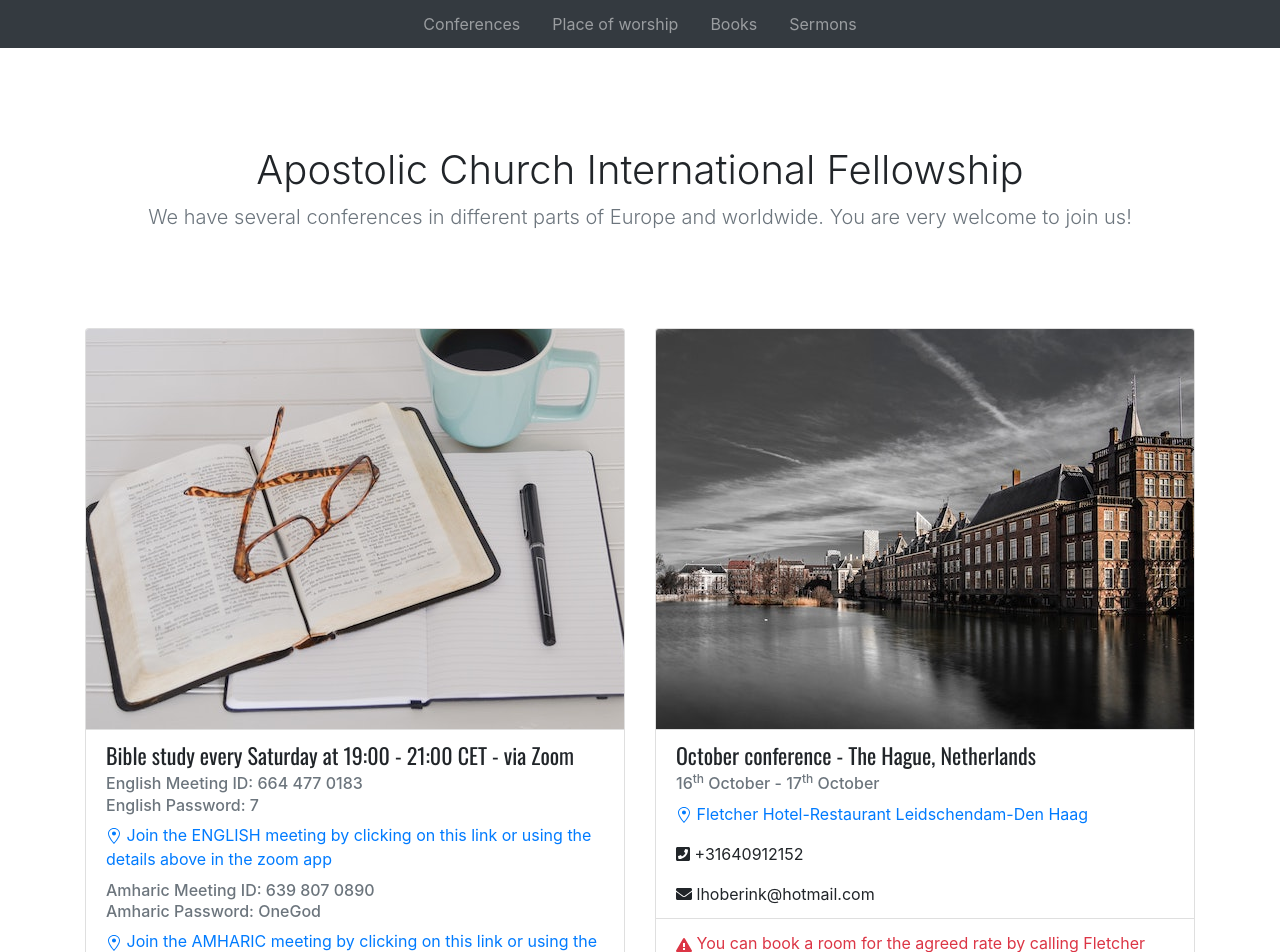
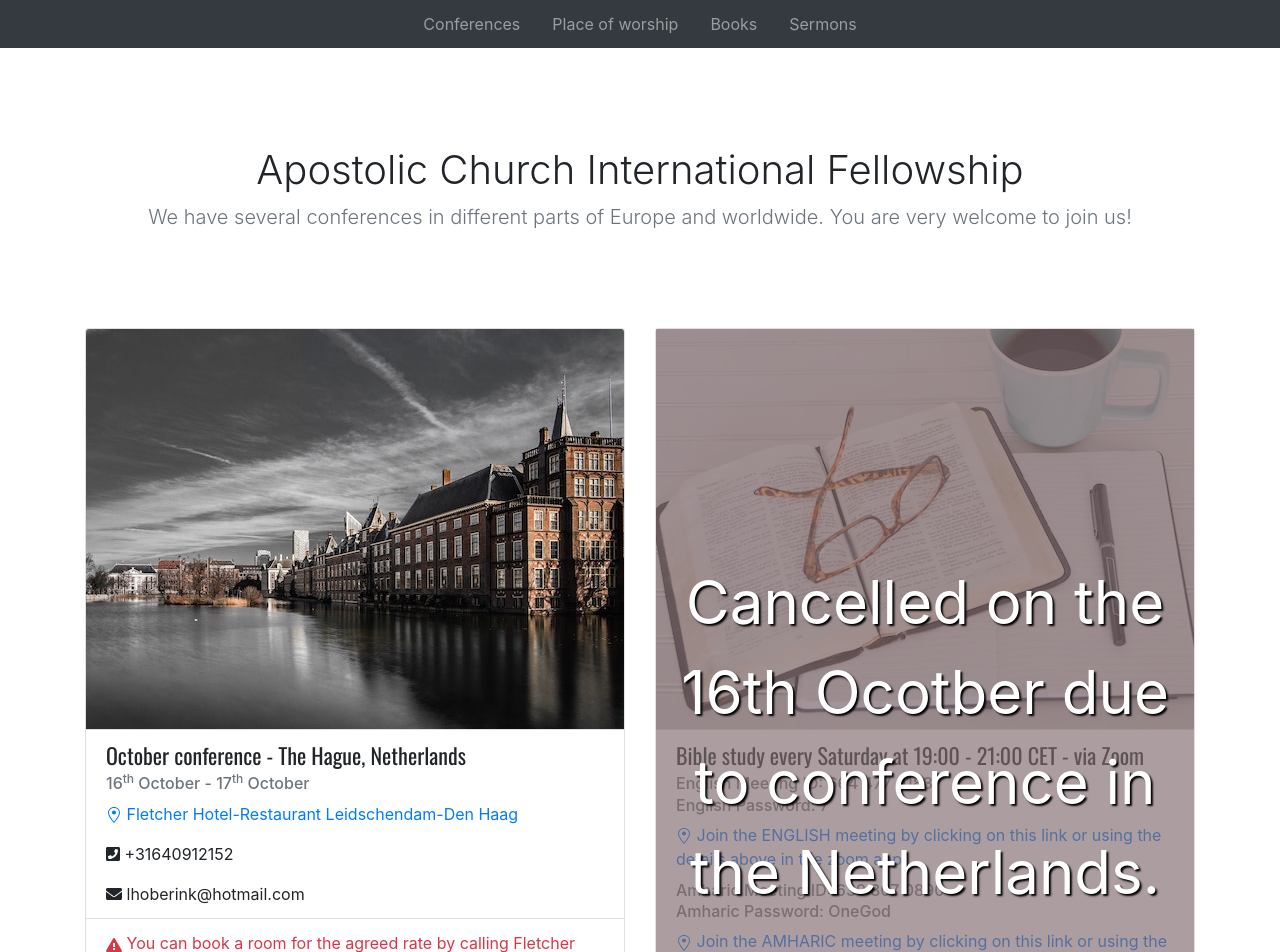
Before and after one commit to Haimanot1989/church, a React (Create React App) app: page / in a window 1280 px wide. Shown: the top 952 px of the page. Built offline with nearby package versions, Linux system fonts and the light colour scheme.

Commit message:
Add cancellation info to the online meetings

```diff
--- a/src/components/Cards.js
+++ b/src/components/Cards.js
@@ -6,6 +6,7 @@ import { ConfSubTypeTimeItem } from "./ConfSubTypeTimeItem";
 import onlineMeetings from "./data/onlineMeetings.json";
 import conferences from "./data/conferences.json";
 import { OnlineMeetingCard } from "./OnlineMeetingCard";
+import { Overlay } from "./Overlay";
 
 const Cards = () => {
   let europeBibleStudyOnZoom = onlineMeetings["europeBibleStudyOnZoom"];
@@ -17,8 +18,8 @@ const Cards = () => {
   return (
     <>
       <div className="card-deck mb-2">
+        <Card {...octoberConference2021} />
         <OnlineMeetingCard {...europeBibleStudyOnZoom} />
-        <Card {...octoberConference2021} />
       </div>
       <div className="card-deck mb-2">
         <Card {...novemberConferenceSwitzerland} />
@@ -40,6 +41,7 @@ const Card = ({
   mainLocation,
   hotelsNearBy,
   isCancelled,
+  cancelledMessage,
   importantMessage
 }) => {
   if (!imageUrl) {
@@ -47,7 +49,9 @@ const Card = ({
   }
   return (
     <div className="card overlay-container card-font-style">
-      {isCancelled && <Overlay />}
+      {isCancelled && cancelledMessage && (
+        <Overlay cancelledMessage={cancelledMessage} />
+      )}
       <img
         className="card-img-top img-height-equalizer "
         src={imageUrl}
@@ -91,14 +95,6 @@ const Card = ({
             return <Hotel {...value} key={key} />;
           })}
       </ul>
-    </div>
-  );
-};
-
-const Overlay = () => {
-  return (
-    <div id="overlay">
-      <span className="o-text">Cancelled due to coronavirus pandemic.</span>
     </div>
   );
 };
--- a/src/components/OnlineMeetingCard.js
+++ b/src/components/OnlineMeetingCard.js
@@ -2,11 +2,14 @@ import React from "react";
 import { ConfSubTypeTimeItem } from "./ConfSubTypeTimeItem";
 import { ContactInfo } from "./ContactInfo";
 import { MainLocation } from "./MainLocation";
+import { Overlay } from "./Overlay";
 
 export const OnlineMeetingCard = ({
   zoomInfo,
   zoomInfoAmharic,
   imageUrl,
+  isCancelled,
+  cancelledMessage,
   importantMessage,
   title,
   time,
@@ -14,7 +17,8 @@ export const OnlineMeetingCard = ({
   platformName
 }) => {
   return (
-    <div className="card">
+    <div className="card overlay-container card-font-style">
+      {isCancelled && <Overlay cancelledMessage={cancelledMessage} />}
       <img
         className="card-img-top img-height-equalizer "
         src={imageUrl}
--- /dev/null
+++ b/src/components/Overlay.js
@@ -0,0 +1,8 @@
+import React from "react";
+export const Overlay = ({ cancelledMessage }) => {
+  return (
+    <div id="overlay">
+      <span className="o-text">{cancelledMessage}</span>
+    </div>
+  );
+};
--- a/src/components/data/onlineMeetings.json
+++ b/src/components/data/onlineMeetings.json
@@ -217,7 +217,9 @@
     "contactInformation": {
       "emails": ["m.feyisa@gmx.net"],
       "phoneNumbers": ["+41 78 771 83 17"]
-    }
+    },
+    "isCancelled": true,
+    "cancelledMessage": "Cancelled on the 16th Ocotber due to conference in the Netherlands."
   },
   "decemberConference2020": {
     "platformName": "Zoom",
```
